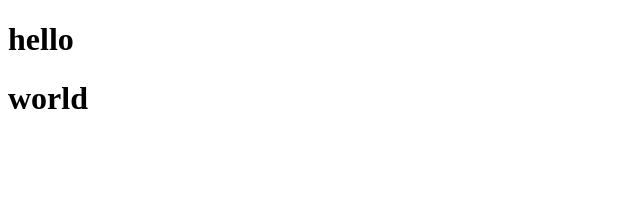
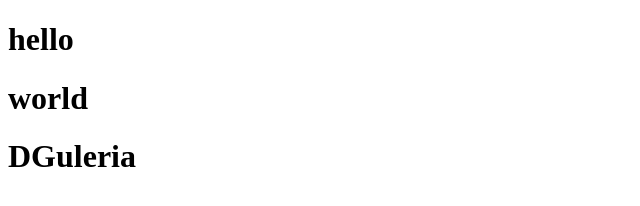
Before and after one commit to Guleria83/anguler_website, a plain HTML site: page index.html in a window 1280 px wide. Shown: the whole page, without its empty margins (0-640 px from the left). Drawn offline with Linux system fonts and the light colour scheme.

```diff
--- a/index.html
+++ b/index.html
@@ -1,13 +1,20 @@
 <!DOCTYPE html>
 <html lang="en">
+
 <head>
     <meta charset="UTF-8">
     <meta http-equiv="X-UA-Compatible" content="IE=edge">
     <meta name="viewport" content="width=device-width, initial-scale=1.0">
     <title>Angular_Website</title>
 </head>
+
 <body>
     <h1>hello</h1>
     <h1>world</h1>
+    <div>
+        <h1>DGuleria</h1>
+    </div>
+
 </body>
+
 </html>
```
